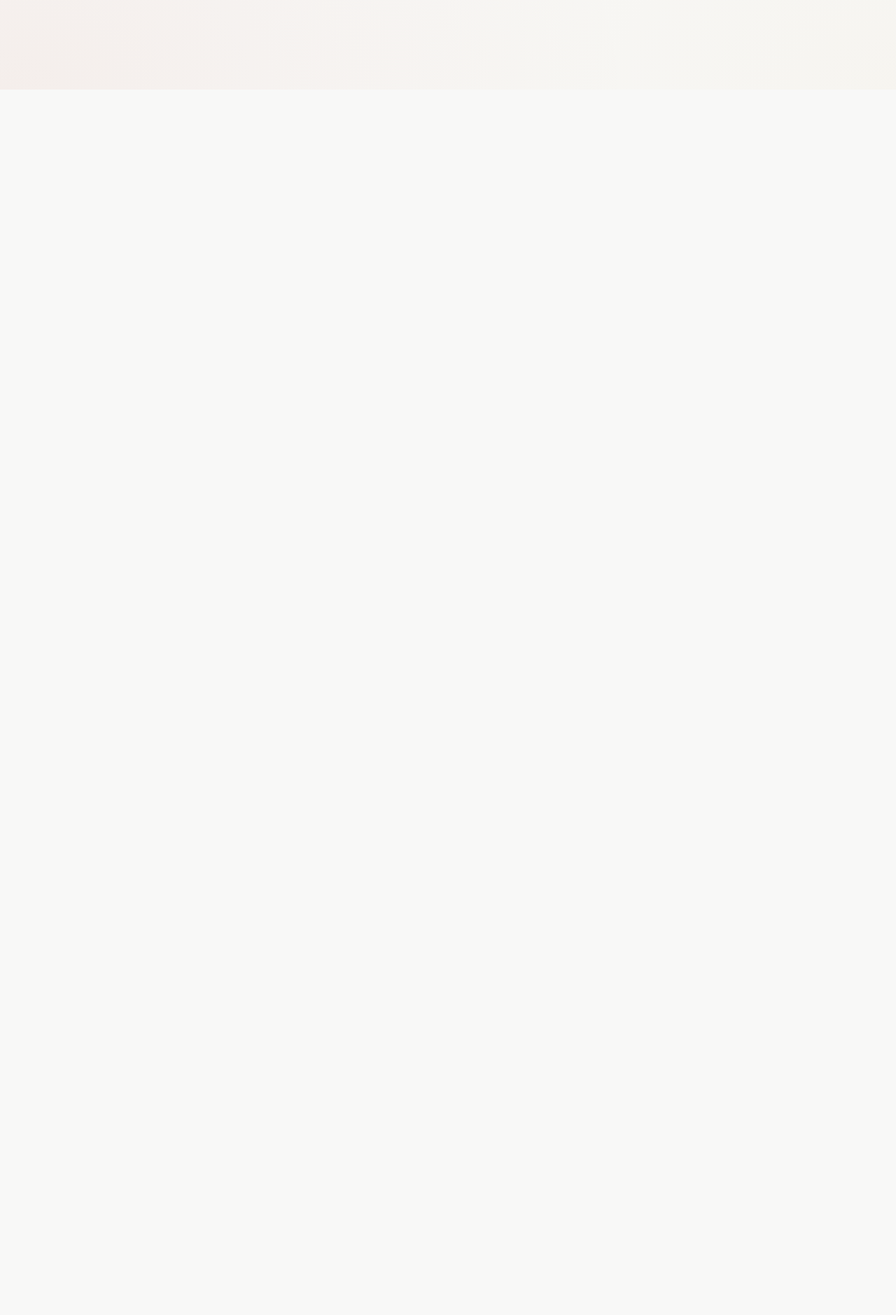
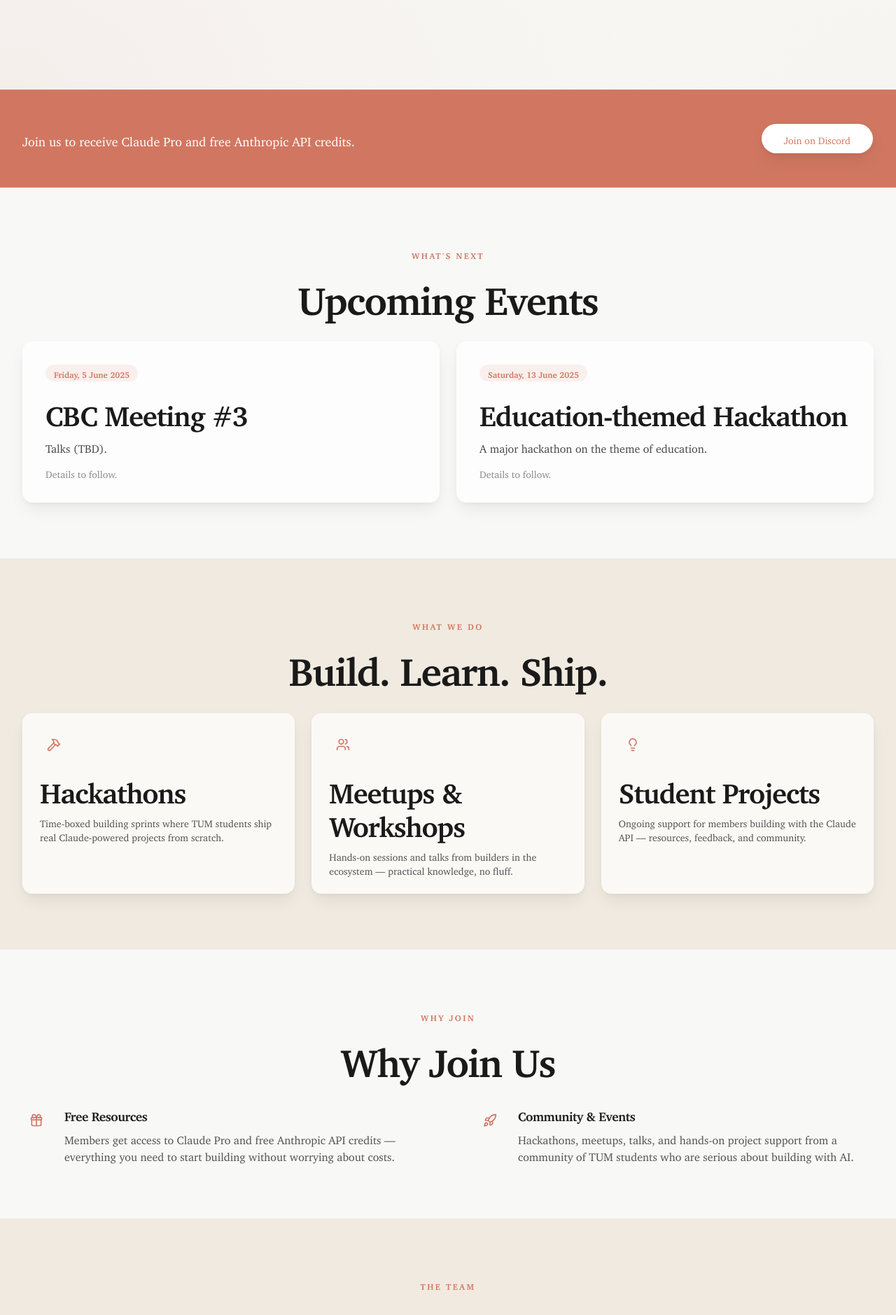
Before and after one commit to ClaudeBuildersClub-MUC/ClaudeBuildersClub-MUC.github.io, a Next.js app: page / in a window 1280 px wide. Shown: the part 680-2559 px from the top of the page at 70% size. Before the commit the page ends 808 px from the top, so only its background shows below. Built offline with nearby package versions, Linux system fonts and the light colour scheme.

Commit message:
feat: assemble all seven sections in page.tsx
Hero → JoinCTA → UpcomingEvents → WhatWeDo → WhyJoinUs → AboutUs → Footer.
Build verified: out/index.html present, 17.8 kB page bundle.

Co-Authored-By: Claude Sonnet 4.6 <noreply@anthropic.com>

```diff
--- a/app/page.tsx
+++ b/app/page.tsx
@@ -1,9 +1,21 @@
 import { Hero } from '@/components/sections/hero';
+import { JoinCTA } from '@/components/sections/join-cta';
+import { UpcomingEvents } from '@/components/sections/upcoming-events';
+import { WhatWeDo } from '@/components/sections/what-we-do';
+import { WhyJoinUs } from '@/components/sections/why-join-us';
+import { AboutUs } from '@/components/sections/about-us';
+import { Footer } from '@/components/sections/footer';
 
 export default function Home() {
   return (
     <main>
       <Hero />
+      <JoinCTA />
+      <UpcomingEvents />
+      <WhatWeDo />
+      <WhyJoinUs />
+      <AboutUs />
+      <Footer />
     </main>
   );
 }
```
